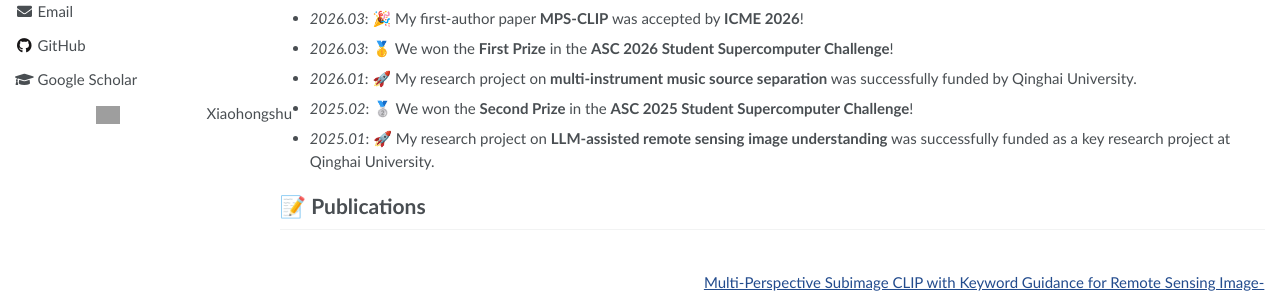
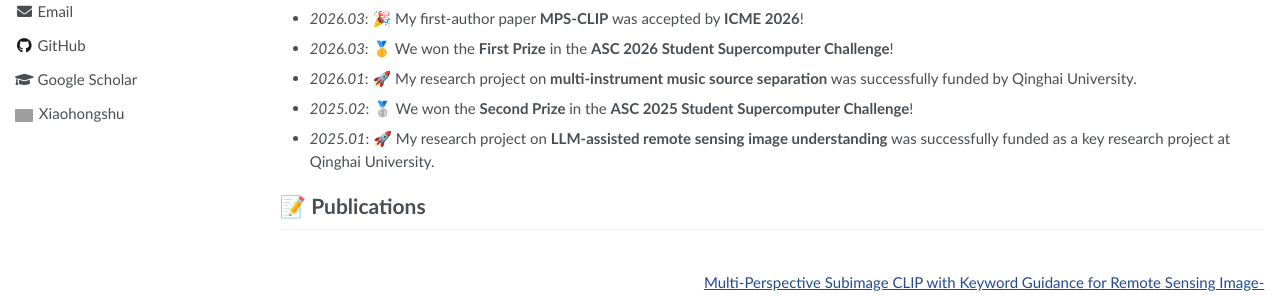
Before and after one commit to Lcrucial1f/Lcrucial1f.github.io, a Jekyll site: the page built from _pages/about.md, in a window 1280 px wide. Shown: the part 445-741 px from the top of the page. Built offline with Jekyll 4.4.1, drawn with Linux system fonts in a browser that asks for light colours; grey boxes are pictures that could not be loaded.

Commit message:
Keep official social icon aligned with sidebar labels

```diff
--- a/assets/css/main.scss
+++ b/assets/css/main.scss
@@ -119,7 +119,7 @@ h1:before, .anchor:before {
 }
 
 /* Official app icon served by Xiaohongshu's website. */
-.xiaohongshu-icon {
+.author__urls-wrapper img.xiaohongshu-icon {
   display: inline-block;
   width: 18px;
   height: 18px;
```
